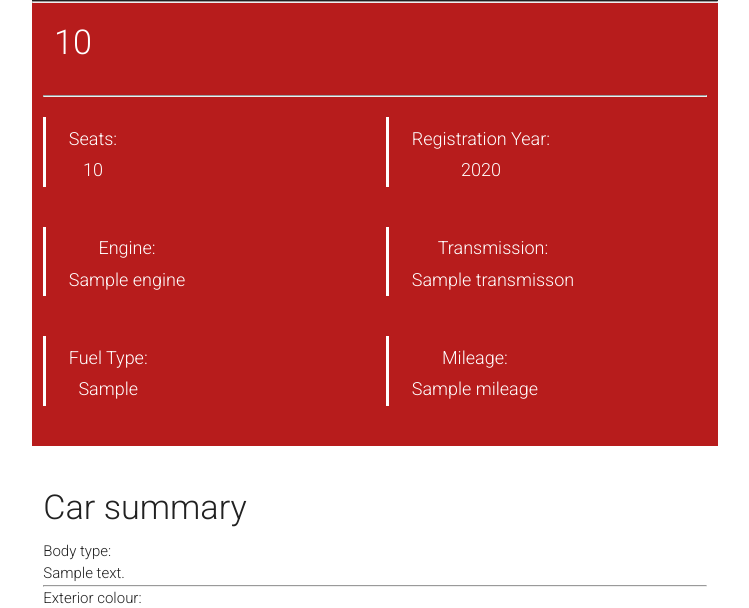
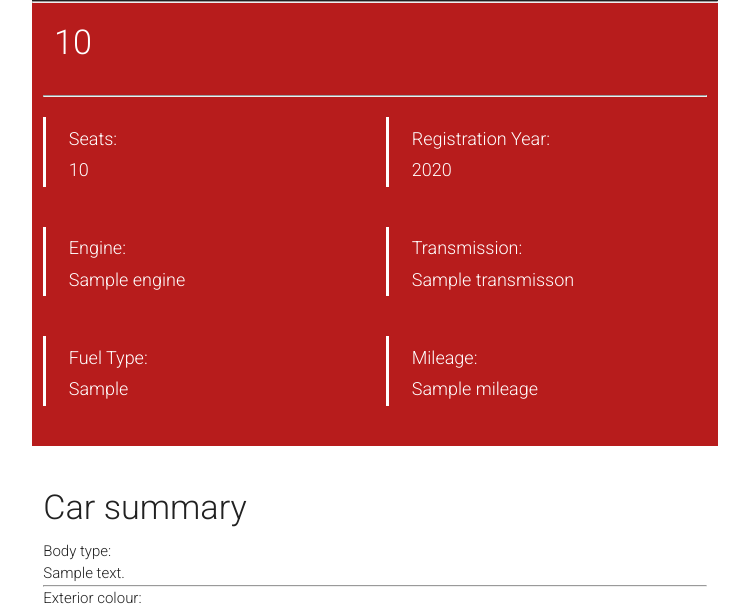
Before and after one commit to ashur-k/CI-MS3-Car-Showroom, a Flask app: page /client_blueprint/sold_car_info/1/ in a window 1280 px wide. Shown: the part 863-1471 px from the top of the page, without its empty margins (415-1164 px from the left). Run offline with Flask 2, Linux system fonts and the light colour scheme; the visitor is signed in with stand-in values (Sample User, id 1); grey boxes marked "Sample" are stand-in pictures; a database or web service that is not in the repository returns one stand-in record (values such as "Sample title"); some libraries are stand-ins or nearby versions.

Commit message:
sold car and view car pages updated

```diff
--- a/admin/static/css/admin_style.css
+++ b/admin/static/css/admin_style.css
@@ -82,19 +82,7 @@
   box-shadow: none !important;
   background-color: transparent !important;
 }
-/*sold_cars.html tables*/
-#sold-cars {
-  margin-top: 5px;
-}
-#sold-cars thead tr {
-  font-size: 18px;
-  font-weight: bolder;
-  background-color: #fafafa !important;
-}
-#sold-cars tbody tr td {
-  font-size: 16px;
-  font-weight: bold;
-}
+
 /*sold_car_info.html tables*/
 blockquote {
   border-left: 3px solid #fff;
--- a/clients/templates/sold_car_info.html
+++ b/clients/templates/sold_car_info.html
@@ -15,7 +15,7 @@
             <span><i class="material-icons red-text">expand_more</i></span><span><i class="material-icons red-text right">account_circle</i>Buyer Information</span>
         </div>
         <div class="collapsible-body">
-        <table>
+        <table class="responsive-table">
         <thead>
           <tr>
               <th>Buyer name</th>
@@ -34,10 +34,8 @@
             <td>{{car_info.address}}</td>
             <td>{{car_info.sold_amount}}</td>
           </tr>
-
-
         </tbody>
-      </table>
+        </table>
         </div>
     </li>
 </ul>
@@ -58,7 +56,7 @@
 </div>
 <!--information container AKA most useful information-->
 
-<!--information container AKA BAsic car information-->
+<!--information container AKA Basic car information-->
 <div class="container" style="margin-bottom:20px">
  <div class="row car-sold-row grey darken-4 valign-wrapper">
             <h4 class="white-text">{{ car_info.car_make }} {{ car_info.car_model }}</h4>
@@ -74,38 +72,38 @@
         <div class="row red darken-4 white-text">
     <div class="col s12 m6 l6 valign-wrapper" >
         <blockquote>
-            <h6 class="center-align ">Seats: </h6>
-            <h6 class="center-align ">{{car_info.seats}}</h6>
+            <h6 class="">Seats: </h6>
+            <h6 class="">{{car_info.seats}}</h6>
         </blockquote>
     </div>
     <div class="col s12 m6 l6 valign-wrapper">
         <blockquote>
-            <h6 class="center-align">Registration Year: </h6>
-            <h6 class="center-align" >{{ car_info.registration_year }}</h6>
+            <h6 class="">Registration Year: </h6>
+            <h6 class="" >{{ car_info.registration_year }}</h6>
         </blockquote>
     </div>
     <div class="col s12 m6 l6 valign-wrapper">
         <blockquote>
-            <h6 class="center-align">Engine: </h6>
-            <h6 class="center-align" >{{ car_info.engine }}</h6>
+            <h6 class="">Engine: </h6>
+            <h6 class="" >{{ car_info.engine }}</h6>
         </blockquote>
     </div>
     <div class="col s12 m6 l6 valign-wrapper">
         <blockquote>
-            <h6 class="center-align">Transmission: </h6>
-            <h6 class="center-align">{{car_info.transmisson}}</h6>
+            <h6 class="">Transmission: </h6>
+            <h6 class="">{{car_info.transmisson}}</h6>
         </blockquote>
     </div>
     <div class="col s12 m6 l6 valign-wrapper">
         <blockquote>
-            <h6 class="center-align">Fuel Type: </h6>
-            <h6 class="center-align">{{car_info.fuel_type}}</h6>
+            <h6 class="">Fuel Type: </h6>
+            <h6 class="">{{car_info.fuel_type}}</h6>
           </blockquote>
     </div>
     <div class="col s12 m6 l6 valign-wrapper">
         <blockquote>
-            <h6 class="center-align">Mileage: </h6>
-            <h6 class="center-align"> {{car_info.mileage}}</h6>
+            <h6 class="">Mileage: </h6>
+            <h6 class=""> {{car_info.mileage}}</h6>
         </blockquote>
     </div>
 
--- a/clients/templates/sold_cars.html
+++ b/clients/templates/sold_cars.html
@@ -38,10 +38,10 @@
         <td>{{cars.phone}}</td>
         <td>
             <a class="btn waves-effect waves-red admin-secondary-custom-buttons" href="{{url_for('client_blueprint.sold_car_info', reg_num=cars.reg_num)}}">
-                <i class="fas fa-info-circle red-text"></i> See all info
+                <i class="fas fa-info-circle red-text"></i> Car details
             </a>
             <a class="btn waves-effect waves-red admin-secondary-custom-buttons modal-trigger" href="#modal{{ cars._id }}">
-                <i class="fas fa-trash-alt red-text"></i> Delete info
+                <i class="fas fa-trash-alt red-text"></i> Delete car
             </a>
 
         </td>
--- a/templates/user_view_full_car_specs.html
+++ b/templates/user_view_full_car_specs.html
@@ -12,7 +12,6 @@
 <section class="slider container" style="margin-top:20px;">
  <ul class="slides">
       <li>
-
         <div class="div-wrapper">
         <img class="materialboxed responsive-img" src="{{ car_info.car_image_url }}">
     </div>
```
Also changed, not shown: admin/templates/view_all_cars.html (+7 -6 lines).
